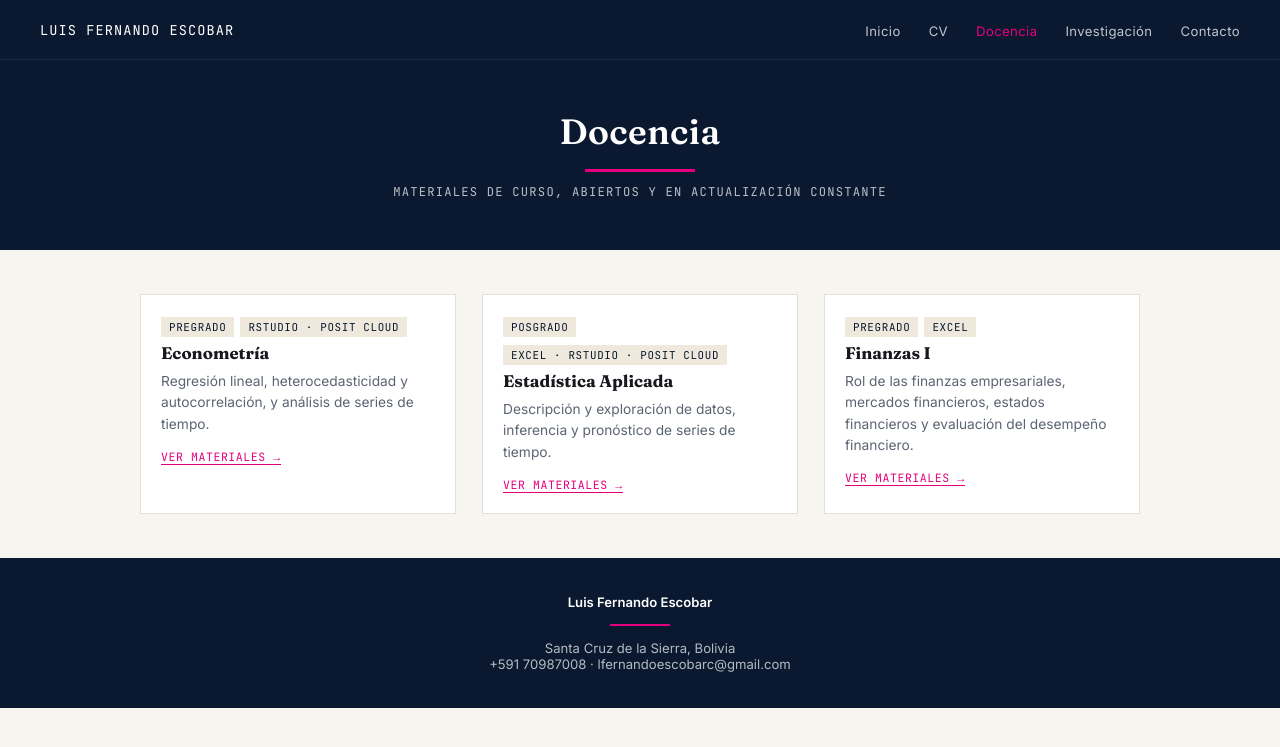
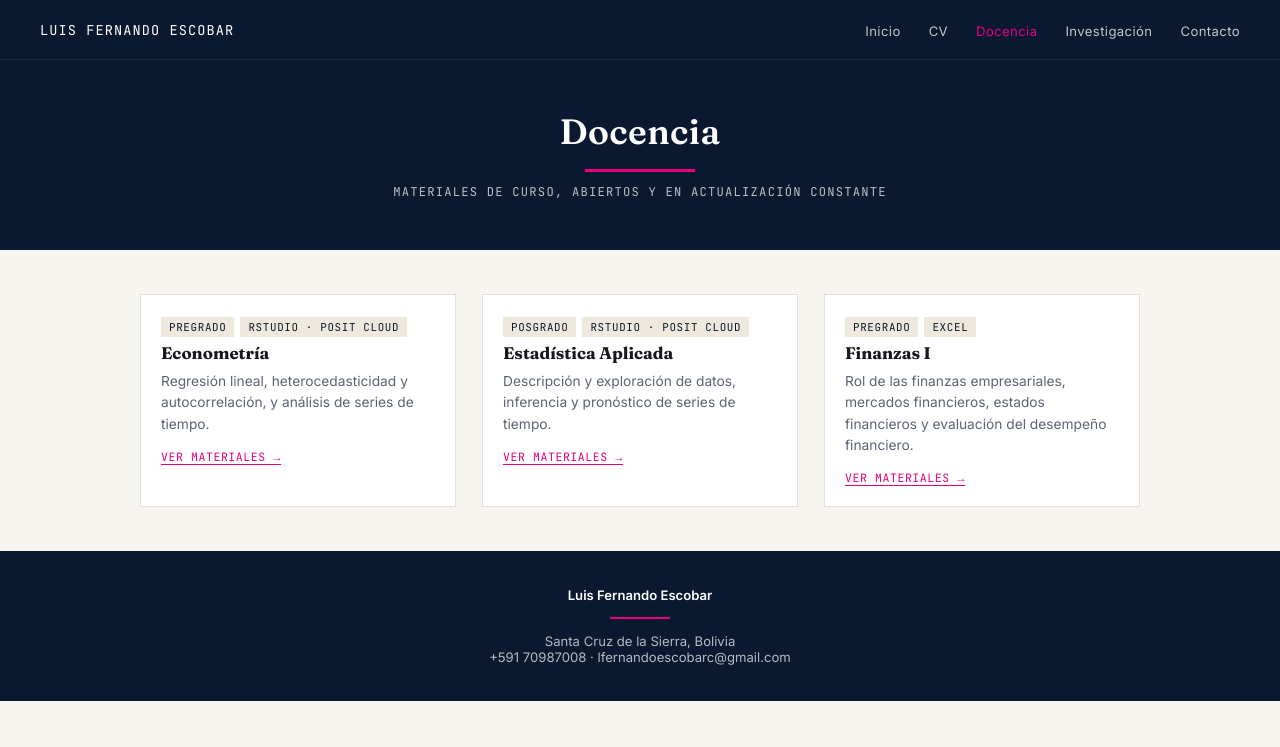
Before and after one commit to LFernandoEscobarC/LFernandoEscobarC.github.io, a Jekyll site: the page built from docencia.md, in a window 1280 px wide. Shown: the top 747 px of the page. Built offline with Jekyll 4.4.1, drawn with Linux system fonts in a browser that asks for light colours.

Commit message:
Update docencia.md

```diff
--- a/docencia.md
+++ b/docencia.md
@@ -20,7 +20,7 @@ permalink: /docencia/
       <a class="link" href="https://LFernandoEscobarC.github.io/econometria/">Ver materiales →</a>
     </div>
     <div class="card">
-      <span class="tag">Posgrado</span><span class="tag">Excel · RStudio · Posit Cloud</span>
+      <span class="tag">Posgrado</span><span class="tag">RStudio · Posit Cloud</span>
       <h4>Estadística Aplicada</h4>
       <p>Descripción y exploración de datos, inferencia y pronóstico de series de tiempo.</p>
       <a class="link" href="https://LFernandoEscobarC.github.io/estadistica/">Ver materiales →</a>
```
